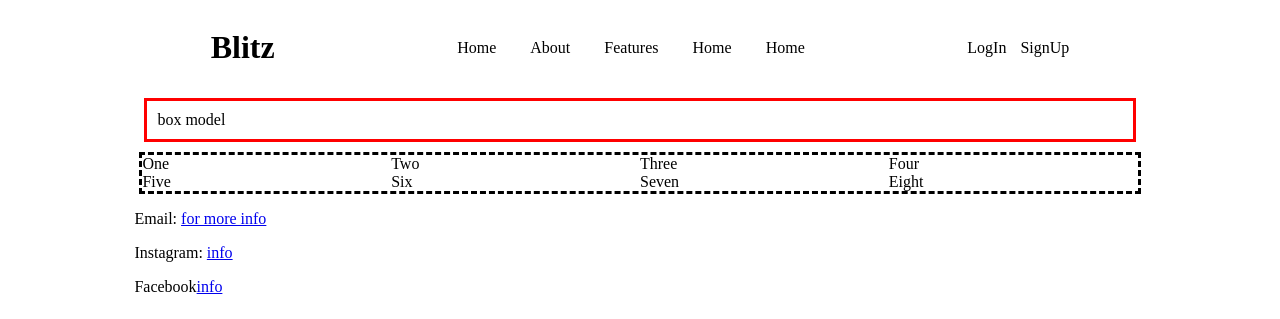
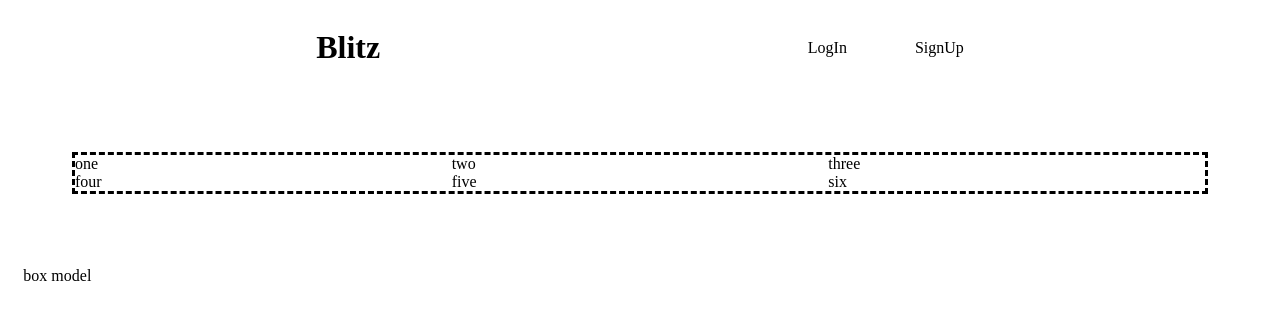
Before and after one commit to NikolayLazarov/Blitz_Step, a PHP site: page / in a window 1280 px wide. Shown: the top 319 px of the page. Run offline with PHP 8.4, Linux system fonts and the light colour scheme.

Commit message:
Add files via upload

```diff
--- a/index.html
+++ b/index.html
@@ -13,13 +13,13 @@
             <div>
                 <h1>Blitz</h1>
             </div>
-            <nav>
+           <!-- <nav>
                 <a href="#">Home</a>
                 <a href="#">About</a>
                 <a href="#">Features</a>
                 <a href="#">Home</a>
-                <a href="#">Home</a>
-            </nav>
+
+            </nav>-->
             <div class="login-buttons">
                 <a href="#">LogIn</a>
                 <a href="#">SignUp</a>
@@ -27,27 +27,70 @@
         </div>
     </div>
 
-   <div class="wrapper">
-        <div class="box-model">box model</div>
+    <div class="round">
+        <div class="box1">one</div>
+        <div class="box1">two</div>
+        <div class="box1"> three</div>
+        <div class="box1">four</div>
+        <div class="box1">five</div>
+        <div class="box1"> six</div>
+    </div>
 
-    <div class="container">
-        <div class="box">One</div>
-        <div class="box">Two</div>
-        <div class="box">Three</div>
-        <div class="box">Four</div>
+    <!--<div class="wrapper">-->
+    <div class="box-model">box model</div>
 
-
-
-        <div class="box">Five</div>
-        <div class="box">Six</div>
-        <div class="box">Seven</div>
-        <div class="box">Eight</div>
-
+        <div class="container">
+        <div class="box"><img src="./images/305534034_647298389917725_6261287872532634623_n.png" width="150vw" height="120vw"/></div>
+        <div class="box">
+            Niki: I work out because it makes me look good.</div>
+        <div class="box"><img src="./images/304882012_622582032605857_3384396795601402112_n.jpg" width="110vw" height="140vw"/></div>
+        <div class="box">
+            Yosef: Being an active person makes me feel more relaxed and energized.</div>
+        <div class="box"><img src="./images/305299328_447554730672477_7736531099733880571_n.png" width="125vw" height="140vw"/></div>
+        <div class="box">
+            Krasi: I took part in a marathon and since then I’m keen on having an active life.
+        </div>
+        <div class="box"><img src="./images/302406183_1431283644023031_7537596300053416485_n.jpg" width="150vw" height="120vw"/></div>
+        <div class="box">Tanya: In my work as an artist I realized that if you are in a good shape your work is more effective. </div>
 
     </div>
-    <p>Email: <a href="mailto:blitzdevbusiness@gmail.com">for more info</a></p>
+
+    <p>Business customers</p>
+
+    <div>
+        <div class="footer1">
+            <div class="box2"
+          <a href="https://www.sportdepot.bg/"target="_blank"><img src="./images/sport-depot-logo.png" width="100vw" height="64vw"/></a>
+
+          <a href="https://www.sportvision.bg/"target="_blank"><img src="./images/sport_vision_logo.png" width="180vw" height="55vw"/></a>
+
+          <a href="https://www.decathlon.bg/"target="_blank"><img src="./images/decathlon.png" width="130vw" height="40vw"/></a>
+
+            </div>
+
+        </div>
+    </div>
+
+<p>Partners</p>
+
+    <div>
+        <div class="footer1">
+            <div class="box2"
+
+          <a href="https://www.mh.government.bg/bg/"target="_blank"><img src="./images/mh.png" width="150vw" height="50vw"/></a>
+
+          <a href="https://www.bfla.org/"target="_blank"><img src="./images/bfl.png" width="100vw" height="130vw"/></a>
+
+          <a href="https://www.mon.bg/"target="_blank"><img src="./images/mon.png" width="180vw" height="90vw"/></a>
+          </div>
+
+        </div>
+    </div>
+    <!--<p>Email: <a href="mailto:blitzdevbusiness@gmail.com">info</a></p>
     <p>Instagram: <a href="https:www.instagram.com/blitzdevelopment/">info </a></p>
-    <p>Facebook<a href="https://www.facebook.com/Blitz-Development-108980778614844">info<p/>
+    <p>Facebook<a href="https://www.facebook.com/Blitz-Development-108980778614844">info<p/>-->
+<p>Contacts</p>
+
      <div class="footer">
        <a href="https://www.facebook.com/Blitz-Development-108980778614844"target="_blank"><img src="./images/Facebook+64px.png" width="64" height="64" alt="facebook"/></a>
 
--- a/style.css
+++ b/style.css
@@ -6,7 +78,7 @@
 nav a{
     text-decoration: none;
     color: black;
-    margin-left: 30px;
+    margin-left: 15vw;
 }
 
 .nav-container{
@@ -20,7 +92,7 @@ nav a:hover{
 }
 
 .login-buttons a{
-    margin-left: 10px;
+    margin-left: 5vw;
     text-decoration: none;
     color: black;
 }
@@ -30,9 +102,27 @@ nav a:hover{
 }
 
 .box-model {
-    border: 3px solid red;
-    padding: 10px;
-    margin: 10px;
+    border:2vw 1 solid red;
+    padding: 0.7vw;
+    margin: 0.5vw;
+}
+
+.round {
+    display: flex;
+    justify-content: flex-start;
+    align-items: center;
+    border-style: dashed;
+    }
+
+.round {
+    display: flex;
+    justify-content: space-between;
+    margin: 5vw;
+    flex-wrap:wrap;
+}
+
+.box1 {
+    flex:1 0 30%;
 }
 
 .container {
@@ -46,7 +136,7 @@ nav a:hover{
 .container {
     display: flex;
     justify-content: space-between;
-    margin: 5px;
+    margin: 2vw;
     flex-wrap:wrap;
 }
 
@@ -63,3 +153,27 @@ margin: 1vw;
 .box {
     flex:1 0 25%;
 }
+
+.footer1 {
+    text-align: center;
+    font-size: 50%;
+    padding: 5vw;
+}
+
+.box2 {
+    flex:1 0 10%;
+}
+
+.footer1 img {
+    margin: 7vw;
+    }
+
+.footer1 {
+    display: flex;
+    justify-content: space-between;
+    margin: 0.5vw;
+    flex-wrap:wrap;
+    padding:-1vw;
+}
+
+p {text-align: center;}
```
Also changed, not shown: other parts of style.css (+72 -0 lines).
